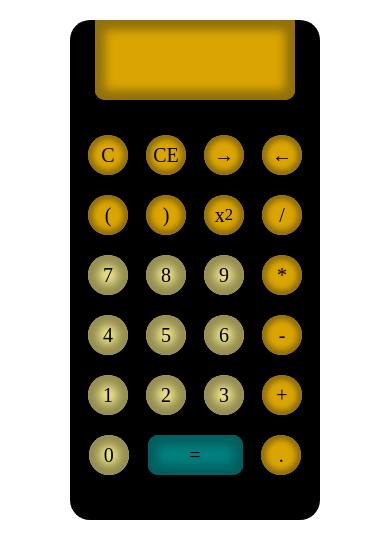
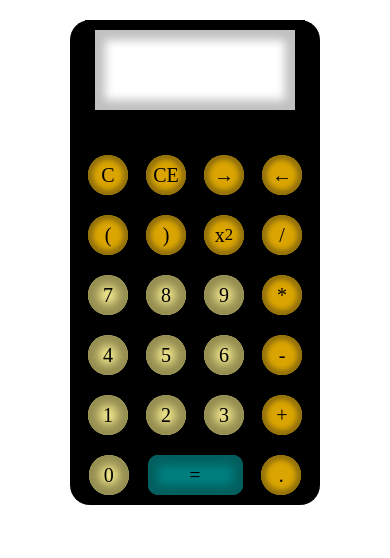
Before and after one commit to Cosmas-Emeka/calc.github.io, a plain HTML site: page index.html in a window 390 px wide. Drawn offline with Linux system fonts and the light colour scheme.

Commit message:
mobile responsive

```diff
--- a/styles.css
+++ b/styles.css
@@ -25,21 +25,23 @@ html{
     background-color: #000;
     border-radius: 20px;
     width: 250px;
-    height: 500px;
+    height: 485px;
     margin: 0 auto;
 }
 
 .display-section{
     display: block;
     margin: 20px auto 35px auto;
-    background-color: var(--fx-display-color);
+    background-color: #fff;
     border-radius: 0px 0px 10px 10px;
+    border-top: #000;
+    border: 10px solid ;
     height: 80px;
     width: 200px;
     font-size: 1.4rem;
     font-weight: bolder;
     text-align: right;
-    box-shadow: inset 0px 0px 10px 10px var(--fx-display-shadow-color);
+    box-shadow: inset 0px 0px 10px 10px rgb(192, 192, 192);
 }
 
 .button-group{
```
